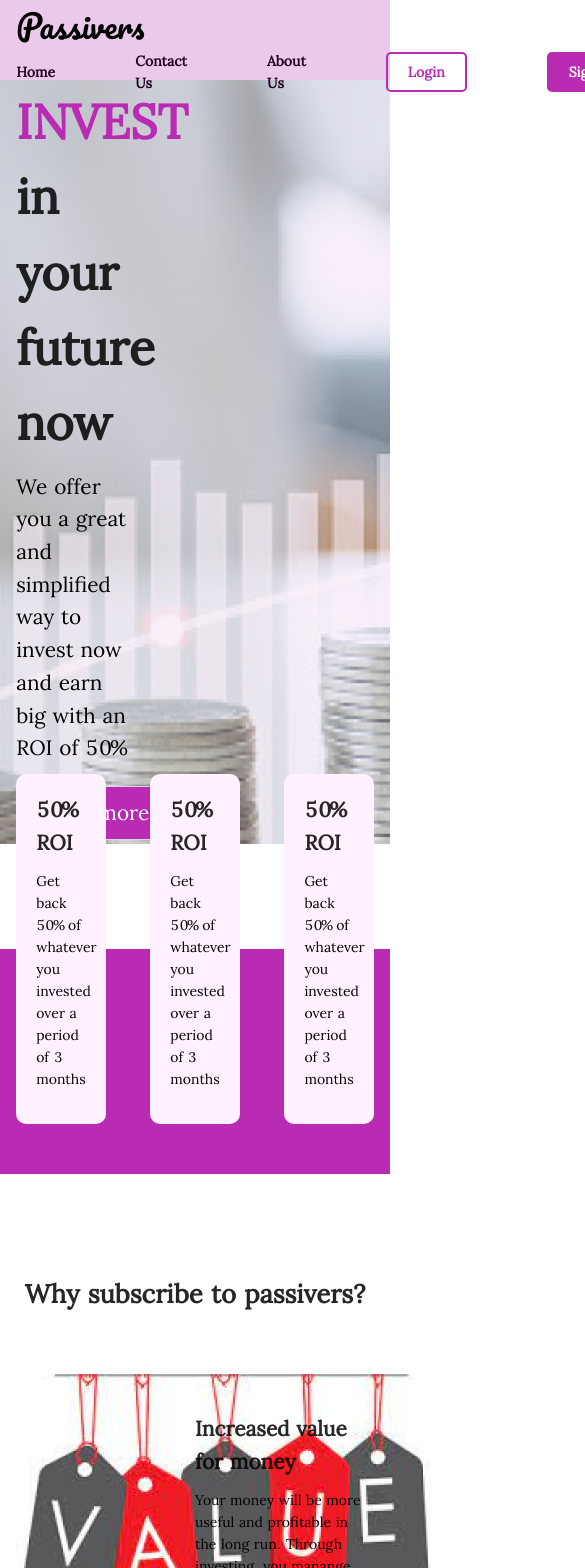
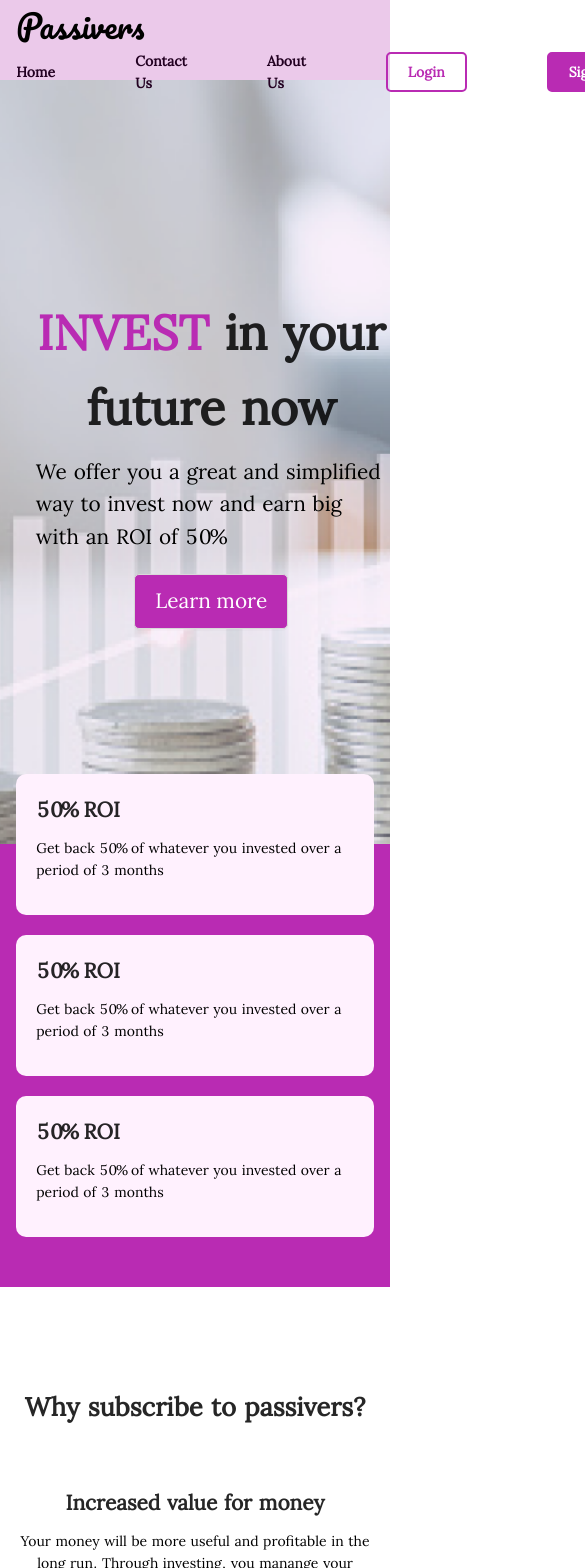
Before and after one commit to Team-STAG/Passiver, a React (Create React App) app: page / in a window 390 px wide. Shown: the top 1568 px of the page, 585 px wide, since content can reach past the window. Built offline with nearby package versions, Linux system fonts and the light colour scheme.

Commit message:
done with the basic responsiveness. working on the header responsiveness

```diff
--- a/src/assets/styles/index.css
+++ b/src/assets/styles/index.css
@@ -152,4 +152,9 @@ body .footer .footer-container .footer-link .social-links li:not(:first-child) {
 }
 body .footer .footer-container .footer-link .social-links a {
   font-size: 2rem;
+}
+@media only screen and (max-width: 767px) {
+  body footer .footer-container .footer-link {
+    margin-top: 50px;
+  }
 }/*# sourceMappingURL=index.css.map */
--- a/src/assets/styles/landingpage.css
+++ b/src/assets/styles/landingpage.css
@@ -53,7 +53,7 @@ a {
   background: url("../images/landing_page_banner.png") no-repeat;
   background-size: cover;
   background-position: center;
-  min-height: 547px;
+  min-height: 687px;
   background-attachment: fixed;
   align-items: center;
 }
@@ -86,19 +86,10 @@ a {
 .landing-page-reasons {
   padding: 50px 0px;
   position: relative;
-  margin-top: -120px;
-}
-.landing-page-reasons::after {
-  position: absolute;
-  content: "";
-  width: 100%;
-  height: 50%;
-  bottom: 0px;
-  left: 0px;
   background: #B92BB3;
-  z-index: -1;
 }
 .landing-page-reasons .reason-card {
+  position: relative;
   padding: 20px;
   background: #FFF1FE;
   border-radius: 10px;
@@ -106,6 +97,7 @@ a {
   -moz-border-radius: 10px;
   -ms-border-radius: 10px;
   -o-border-radius: 10px;
+  margin-top: -120px;
 }
 .landing-page-reasons .reason-card h3 {
   font-weight: bold;
@@ -128,6 +120,9 @@ a {
 .landing-page-about .about-content h3 {
   font-size: 1.3rem;
   font-weight: bold;
+}
+.landing-page-about .about-content .about-image img {
+  width: 100%;
 }
 
 .landing-page-ad {
@@ -182,20 +177,77 @@ a {
   font-weight: bold;
   text-align: center;
 }
-.earners-container table {
+.earners-container .earners-table {
+  width: 100%;
+  overflow-x: scroll;
+  scrollbar-width: thin;
+  scrollbar-color: rgba(0, 0, 0, 0.5);
+}
+.earners-container .earners-table table {
   margin-top: 50px;
   width: 100%;
+  min-width: 600px;
   border-collapse: collapse;
 }
-.earners-container table td {
+.earners-container .earners-table table td {
   padding: 20px;
 }
-.earners-container table thead tr {
+.earners-container .earners-table table thead tr {
   font-weight: bold;
 }
-.earners-container table thead tr:not(:nth-child(even)) {
+.earners-container .earners-table table thead tr:not(:nth-child(even)) {
   background: #EBC9EA;
 }
-.earners-container table tbody tr:nth-child(even) {
+.earners-container .earners-table table tbody tr:nth-child(even) {
   background: #EBC9EA;
+}
+.earners-container .earners-table::-webkit-scrollbar {
+  height: 4px;
+}
+.earners-container .earners-table::-webkit-scrollbar-thumb {
+  background: rgba(0, 0, 0, 0.5);
+  border-radius: 50px;
+  -webkit-border-radius: 50px;
+  -moz-border-radius: 50px;
+  -ms-border-radius: 50px;
+  -o-border-radius: 50px;
+}
+.earners-container .earners-table::-webkit-scrollbar-track {
+  background: rgba(0, 0, 0, 0.1);
+}
+
+@media only screen and (max-width: 767px) {
+  .landing-page-about .about-content {
+    text-align: center;
+  }
+  .landing-page-about .about-content .about-image {
+    margin-top: 20px;
+  }
+}
+@media only screen and (max-width: 575px) {
+  .landing-page-banner .landing-page-banner-content {
+    display: flex;
+    flex-direction: column;
+    align-items: center;
+    justify-content: center;
+  }
+  .landing-page-banner .landing-page-banner-content p {
+    max-width: 90%;
+  }
+  .landing-page-reasons .reason-card {
+    margin-top: 0px;
+  }
+  .landing-page-reasons .reason-card:first-child {
+    margin-top: -120px;
+  }
+  .landing-page-reasons .reason-card:not(:first-child) {
+    margin-top: 20px;
+  }
+  .landing-page-ad .ad-content {
+    text-align: center;
+  }
+  .landing-page-ad .ad-content .ad-button {
+    margin-top: 20px;
+    justify-content: center;
+  }
 }/*# sourceMappingURL=landingpage.css.map */
--- a/src/assets/styles/landingpage.scss
+++ b/src/assets/styles/landingpage.scss
@@ -7,7 +7,7 @@
     background: url("../images/landing_page_banner.png") no-repeat;
     background-size: cover;
     background-position: center;
-    min-height: 547px;
+    min-height: 687px;
     background-attachment: fixed;
     align-items: center;
 
@@ -49,20 +49,21 @@
 
     padding: 50px 0px;
     position: relative;
-    margin-top: -120px;
+    // margin-top: -120px;
+    background: getColor("primary");
 
-    &::after{
-        position: absolute;
-        content: "";
-        width: 100%;
-        height: 50%;
-        bottom: 0px;
-        left: 0px;
-        background: getColor("primary");
-        z-index: -1;
-    }
+    // &::after{
+    //     position: absolute;
+    //     content: "";
+    //     width: 100%;
+    //     height: 50%;
+    //     bottom: 0px;
+    //     left: 0px;
+    //     z-index: -1;
+    // }
 
     .reason-card{
+        position: relative;
         padding: 20px;
         background: getColor("tetiary");
         border-radius: 10px;
@@ -70,6 +71,7 @@
         -moz-border-radius: 10px;
         -ms-border-radius: 10px;
         -o-border-radius: 10px;
+        margin-top: -120px;
 
         h3{
             font-weight: bold;
@@ -96,6 +98,13 @@
         h3{
             font-size: getMeasurement("subHeaderFontSize");
             font-weight: bold;
+        }
+
+        .about-image{
+
+            img{
+                width: 100%;
+            }
         }
     }
 }
@@ -165,9 +174,16 @@
         text-align: center;
     }
 
+    .earners-table{
+        width: 100%;
+        overflow-x: scroll;
+        scrollbar-width: thin;
+        scrollbar-color: rgba(0, 0, 0, .5);
+
         table{
             margin-top: 50px;
             width: 100%;
+            min-width: 600px;
             border-collapse: collapse;
 
             td{
@@ -203,4 +219,88 @@
 
             }
         }
+
+        &::-webkit-scrollbar{
+            height: 4px;
         }
+
+        &::-webkit-scrollbar-thumb{
+            background: rgba(0, 0, 0, .5);
+            border-radius: 50px;
+            -webkit-border-radius: 50px;
+            -moz-border-radius: 50px;
+            -ms-border-radius: 50px;
+            -o-border-radius: 50px;
+        }
+
+        &::-webkit-scrollbar-track{
+            background: rgba(0, 0, 0, .1);
+        }
+    }
+
+}
+
+@media only screen and (max-width: 767px){
+
+    .landing-page-about{
+
+        .about-content{
+
+            text-align: center;
+
+            .about-image{
+                margin-top: 20px;
+            }
+        }
+
+
+    }
+}
+
+@media only screen and (max-width: 575px){
+
+    .landing-page-banner{
+
+        .landing-page-banner-content{
+
+            display: flex;
+            flex-direction: column;
+            align-items: center;
+            justify-content: center;
+
+            p{
+                max-width: 90%;
+            }
+
+        }
+    }
+
+    .landing-page-reasons{
+
+        .reason-card{
+            margin-top: 0px;
+
+            &:first-child{
+                margin-top: -120px;
+            }
+
+            &:not(:first-child){
+                margin-top: 20px;
+            }
+        }
+
+    }
+
+    .landing-page-ad{
+
+        .ad-content{
+            text-align: center;
+
+            .ad-button{
+                margin-top: 20px;
+                justify-content: center;
+            }
+        }
+    }
+
+}
--- a/src/components/Accordion.js
+++ b/src/components/Accordion.js
@@ -22,10 +22,10 @@ const Accordion = ({data, style, ...props}) => {
 
         <Row justify="center" style={{border: "2px solid #EBC9EA", borderRadius: "10px", overflow: "hidden"}} {...props}>
 
-            {sentData.map(data => {
+            {sentData.map((data, index) => {
 
                 return(
-                    <AccordionContents question={data.question} answer={data.answer}/>
+                    <AccordionContents key={index} question={data.question} answer={data.answer}/>
                 )
             })}
 
--- a/src/components/Footer.js
+++ b/src/components/Footer.js
@@ -15,14 +15,14 @@ const Footer = () => {
 
                 <Row justify="space-between">
 
-                    <Col span={9} className="footer-logo">
+                    <Col span={9} md={{span: 9}} xs={{span: 24}} className="footer-logo">
 
                         <h1><Link to="/">{siteName}</Link></h1>
                         <p>...Save your future now</p>
 
                     </Col>
 
-                    <Col span={7} className="footer-link">
+                    <Col span={7} md={{span: 7}} xs={{span: 24}} className="footer-link">
 
                         <h3 className='link-title'>About</h3>
 
@@ -37,7 +37,7 @@ const Footer = () => {
 
                     </Col>
 
-                    <Col span={7} className="footer-link">
+                    <Col span={7} md={{span: 7}} xs={{span: 24}} className="footer-link">
 
                         <h3 className='link-title'>Contact Us</h3>
 
--- a/src/pages/LandingPage.jsx
+++ b/src/pages/LandingPage.jsx
@@ -18,7 +18,7 @@ const LandingPage = () => {
 
             <Row justify="space-between" className='landing-page-banner'>
 
-                <Col span={7} push={1} className="landing-page-banner-content">
+                <Col span={7} push={1} lg={{span: 7}}  md={{span: 10}} sm={{span: 17}} xs={{span: 24}} className="landing-page-banner-content">
                     <h1><span className='colored'>INVEST</span> in your</h1>
                     <h1>future now</h1>
 
@@ -34,19 +34,19 @@ const LandingPage = () => {
                 <Col span={22}>
 
                     <Row justify="space-between">
-                        <Col span={6} className="reason-card">
+                        <Col span={6} lg={{span: 6}} md={{span: 7}} sm={{span: 7}} xs={{span: 24}} className="reason-card">
                             <h3 className='title'>50% ROI</h3>
 
                             <p>Get back 50% of whatever you invested over a period of 3 months</p>
                         </Col>
 
-                        <Col span={6} className="reason-card">
+                        <Col span={6} lg={{span: 6}} md={{span: 7}} sm={{span: 7}} xs={{span: 24}} className="reason-card">
                             <h3 className='title'>50% ROI</h3>
 
                             <p>Get back 50% of whatever you invested over a period of 3 months</p>
                         </Col>
 
-                        <Col span={6} className="reason-card">
+                        <Col span={6} lg={{span: 6}} md={{span: 7}} sm={{span: 7}} xs={{span: 24}} className="reason-card">
                             <h3 className='title'>50% ROI</h3>
 
                             <p>Get back 50% of whatever you invested over a period of 3 months</p>
@@ -65,13 +65,13 @@ const LandingPage = () => {
 
                     <Row justify="space-between" className="about-content">
 
-                        <Col span={10} className="about-image">
+                        <Col span={10} lg={{span: 10, order: 1}} md={{span: 11, order: 1}} xs={{span: 24, order: 2}} className="about-image">
 
                             <img src={AboutImageOne} alt="" />
 
                         </Col>
 
-                        <Col span={12} className="about-text">
+                        <Col span={12} lg={{span: 12, order: 2}} md={{span: 11, order: 2}} xs={{span: 24, order: 1}} className="about-text">
 
                             <h3>Increased value for money</h3>
 
@@ -84,18 +84,17 @@ const LandingPage = () => {
                     <Row justify="space-between" className="about-content">
 
 
-                        <Col span={12} className="about-text">
+                        <Col span={10} lg={{span: 10, order: 2}} md={{span: 11, order: 2}} xs={{span: 24, order: 2}}  className="about-image">
+
+                            <img src={AboutImageOne} alt="" />
+
+                        </Col>
+
+                        <Col span={12} lg={{span: 12, order: 1}} md={{span: 11, order: 1}} xs={{span: 24, order: 1}}  className="about-text">
 
                             <h3>Increased value for money</h3>
 
                             <p>Your money will be more useful and profitable in the long run. Through investing, you manange your money to  yield high return</p>
-
-                        </Col>
-
-
-                        <Col span={10} className="about-image">
-
-                            <img src={AboutImageOne} alt="" />
 
                         </Col>
 
@@ -104,13 +103,13 @@ const LandingPage = () => {
                     <Row justify="space-between" className="about-content">
 
 
-                        <Col span={10} className="about-image">
+                        <Col span={10} lg={{span: 10, order: 1}} md={{span: 11, order: 1}} xs={{span: 24, order: 2}}  className="about-image">
 
                             <img src={AboutImageOne} alt="" />
 
                         </Col>
 
-                        <Col span={12} className="about-text">
+                        <Col span={12} lg={{span: 12, order: 2}} md={{span: 11, order: 2}} xs={{span: 24, order: 1}}  className="about-text">
 
                             <h3>Increased value for money</h3>
 
@@ -145,6 +144,8 @@ const LandingPage = () => {
                 <Col span={22}>
 
                     <h2>Top passivers earners</h2>
+
+                    <div className='earners-table'>
 
                         <table>
 
@@ -226,6 +227,9 @@ const LandingPage = () => {
 
                         </table>
 
+                    </div>
+
+
 
                 </Col>
 
@@ -235,13 +239,13 @@ const LandingPage = () => {
                 <Col span={22}>
 
                     <Row justify="space-between" className="ad-content">
-                        <Col span={15} className="add-text">
+                        <Col span={15} lg={{span: 15}} md={{span: 15}} sm={{span: 15}} xs={{span: 24}} className="add-text">
 
                             <h3>Register and start <span className='colored'>EARNING</span> now!</h3>
 
 
                         </Col>
-                        <Col span={7} className="ad-button">
+                        <Col span={7} lg={{span: 7}} md={{span: 7}} sm={{span: 7}} xs={{span: 24}} className="ad-button">
 
                             <Link to="/signup" className="button">Sign up</Link>
 
--- a/src/pages/index.js
+++ b/src/pages/index.js
@@ -1,4 +1,6 @@
 import LandingPage from "./LandingPage";
 import ErrorPage from "./ErrorPage";
+import Users from "./Users";
+import Dashboard from "./Dashboard";
 
-export { LandingPage, ErrorPage};
+export { LandingPage, ErrorPage, Users, Dashboard};
```
Also changed, not shown: src/App.js (+15 -1 lines), src/assets/styles/index.scss (+12 -0 lines), src/pages/Dashboard.jsx (added, +13 -0 lines), src/pages/Users.jsx (added, +13 -0 lines), 2 other files (tests, documents, lock files or other folders). Lines whose indentation alone changed are shown as unchanged.
